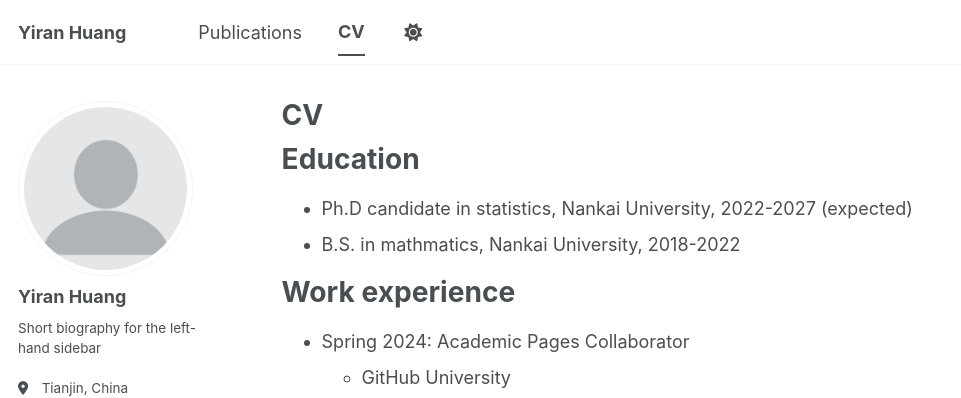
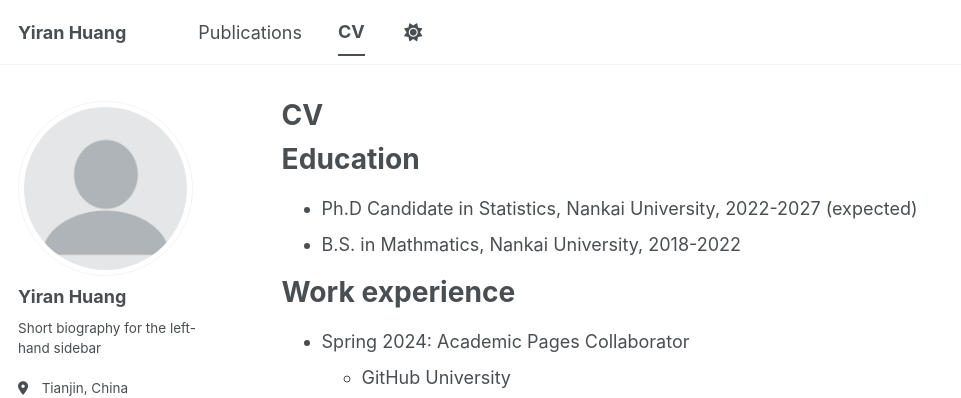
Before and after one commit to Yiran-Huang/Yiran-Huang.github.io, a Jekyll site: the page built from _pages/cv.md, in a window 1280 px wide and 900 px high. Shown: the top 398 px of the window, without its empty margins (0-961 px from the left). Built offline with Jekyll 4.4.1, drawn with Linux system fonts in a browser that asks for light colours; a script bundle is joined from its source files by our own code; library files that are not in the unit come from our copies.

Commit message:
Update cv.md

```diff
--- a/_pages/cv.md
+++ b/_pages/cv.md
@@ -11,8 +11,8 @@ redirect_from:
 
 Education
 ======
-* Ph.D candidate in statistics, Nankai University, 2022-2027 (expected)
-* B.S. in mathmatics, Nankai University, 2018-2022
+* Ph.D Candidate in Statistics, Nankai University, 2022-2027 (expected)
+* B.S. in Mathmatics, Nankai University, 2018-2022
 
 Work experience
 ======
```
